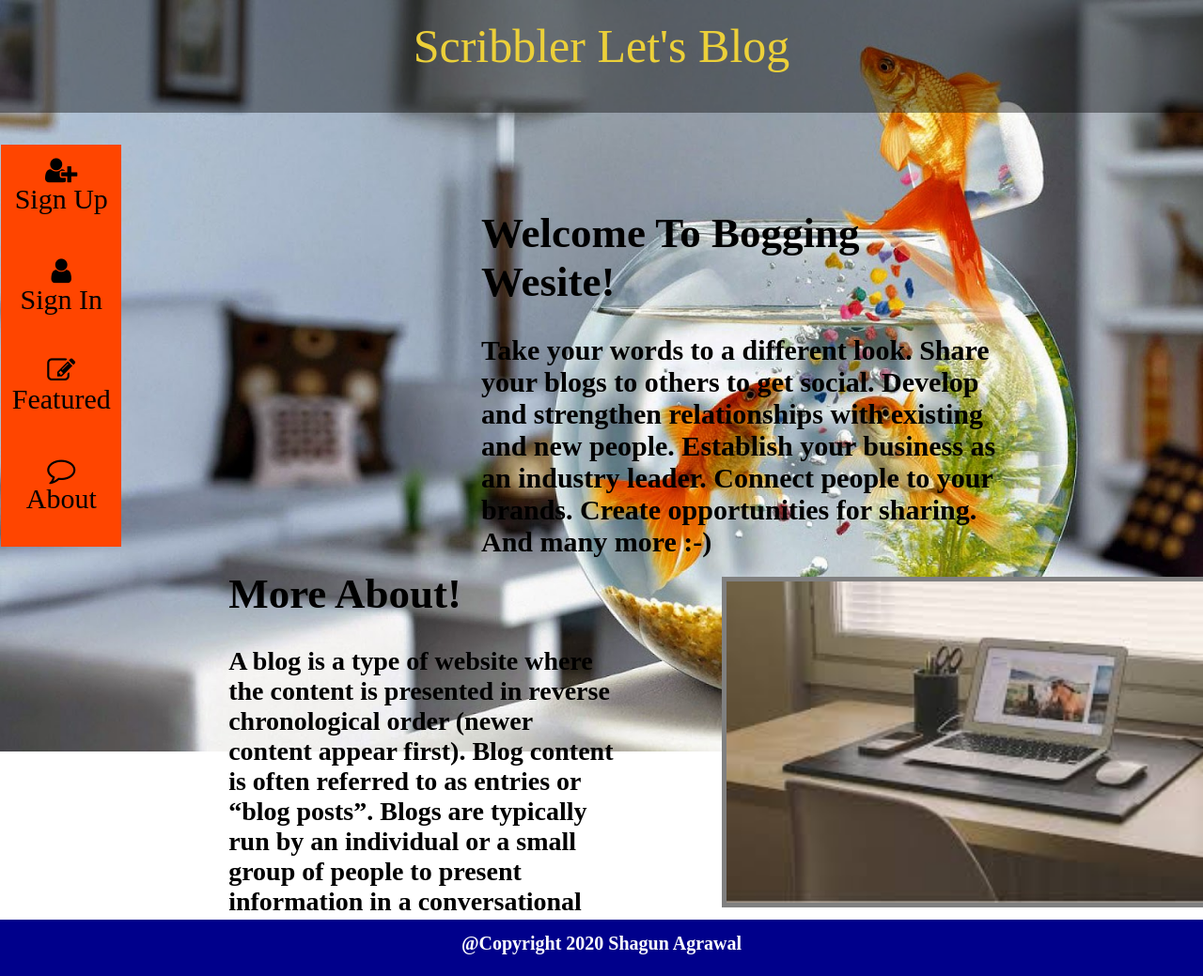
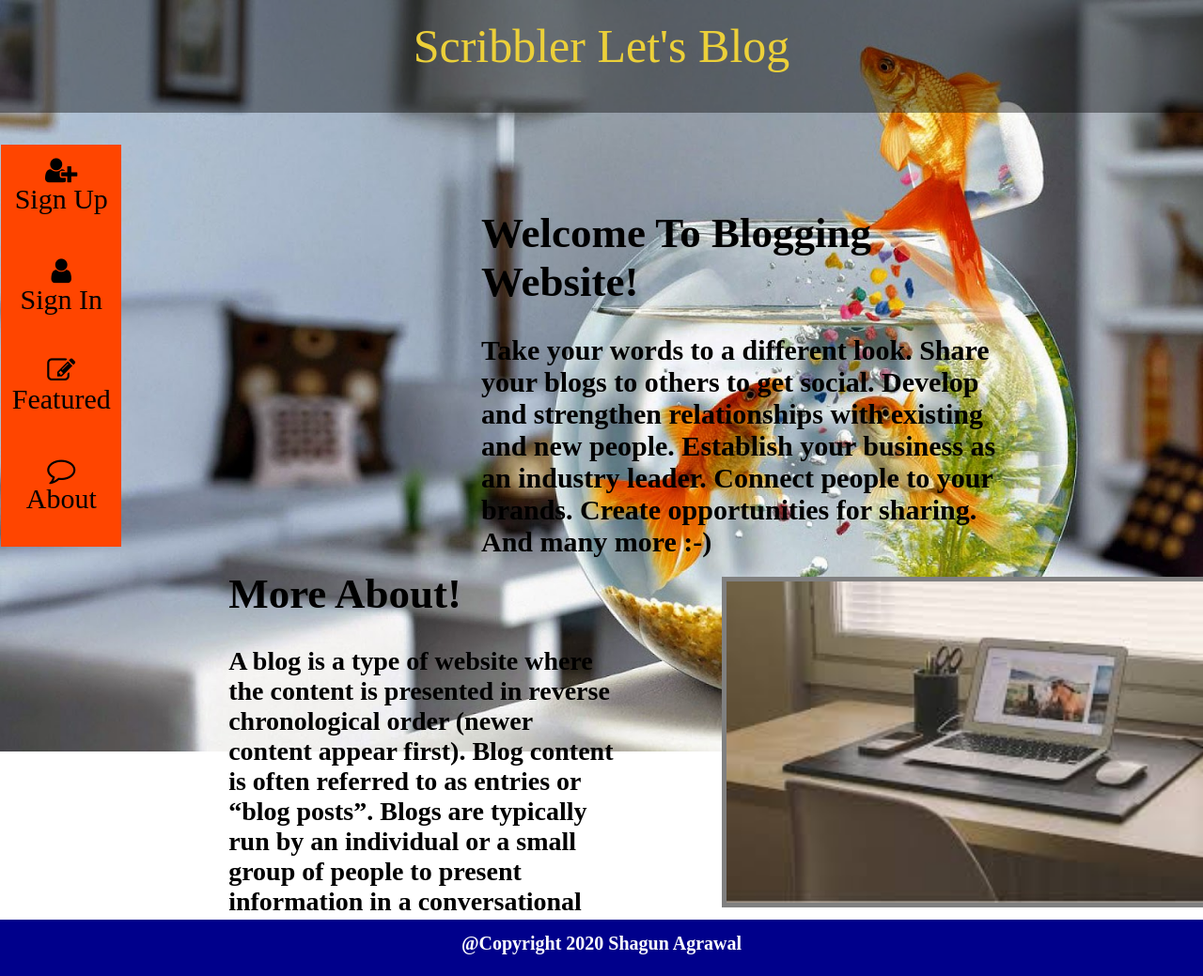
Before and after one commit to shagunagra/Scribbler-Version-2, a plain HTML site: page index.html in a window 1280 px wide. Shown: the whole page at 94% size. Drawn offline with nearby package versions, Linux system fonts and the light colour scheme.

Commit message:
This is my final commit.

```diff
--- a/index.html
+++ b/index.html
@@ -18,6 +18,7 @@
             <p class="head">Scribbler Let's Blog</p>
         </div>
 
+        <!---This part contains the side navbar which is in the manner of cards-->
 
         <div class="templets">
 
@@ -67,8 +68,12 @@
 
         </div>
 
+
+        <!--The written content of the main page-->
+
+
         <div class="content">
-            <h1 style="font-size: 45px;">Welcome To Bogging Wesite!</h1>
+            <h1 style="font-size: 45px;">Welcome To Blogging Website!</h1>
             <h3 class="para">Take your words to a different look. Share your blogs to others to get social.
                 Develop and strengthen relationships with existing and new people.
                 Establish your business as an industry leader.
@@ -91,6 +96,7 @@
             <h1>@Copyright 2020 Shagun Agrawal</h1>
         </div>
 
+        <!--Sign In and Sign Up part of this page-->
         <div id="id01" class="modal">
 
             <form class="modal-content" action="./html/home.html">
--- a/styles/index.css
+++ b/styles/index.css
@@ -116,7 +116,7 @@ body{
   .content{
       position: absolute;
       margin-top: 15%;
-      width: 43%;
+      width: 44%;
       margin-left: 40%;
   }
   .para{
```
Also changed, not shown: html/about.html (+3 -0 lines), html/featured.html (+4 -0 lines).
